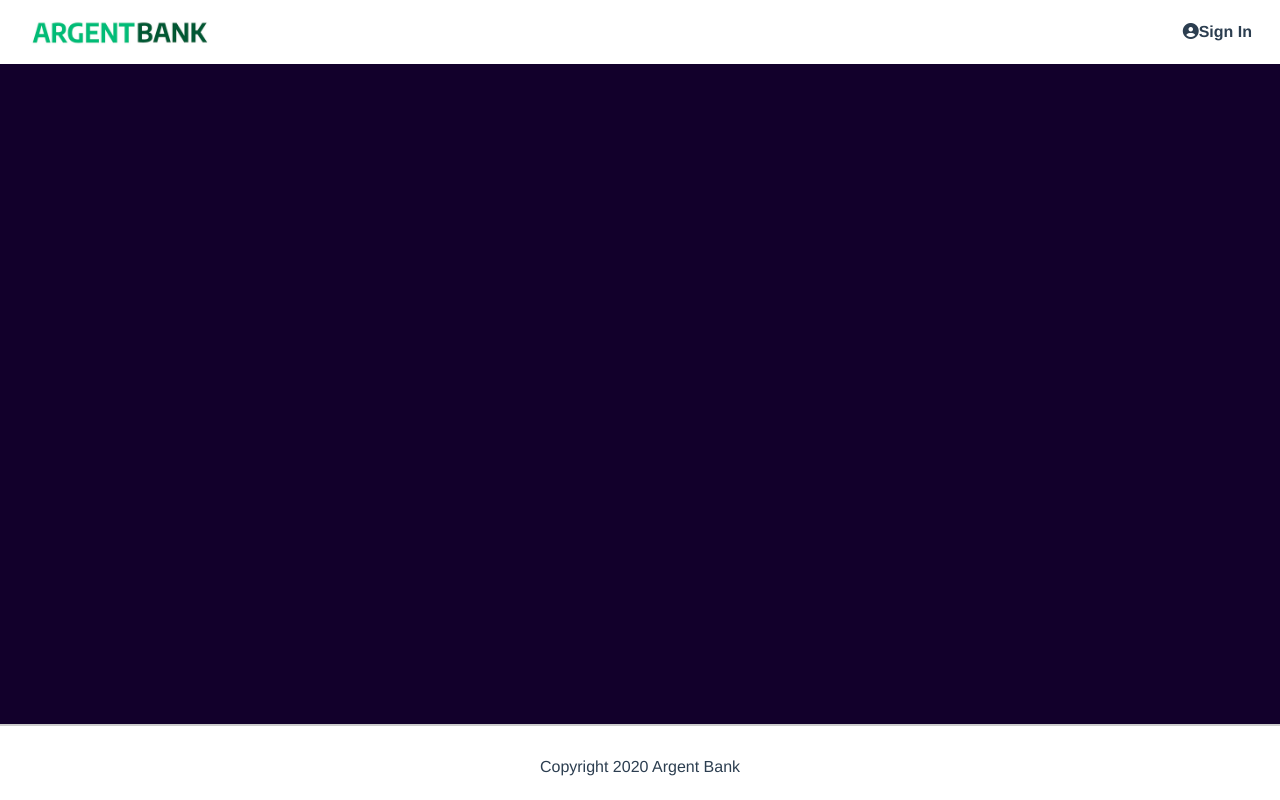
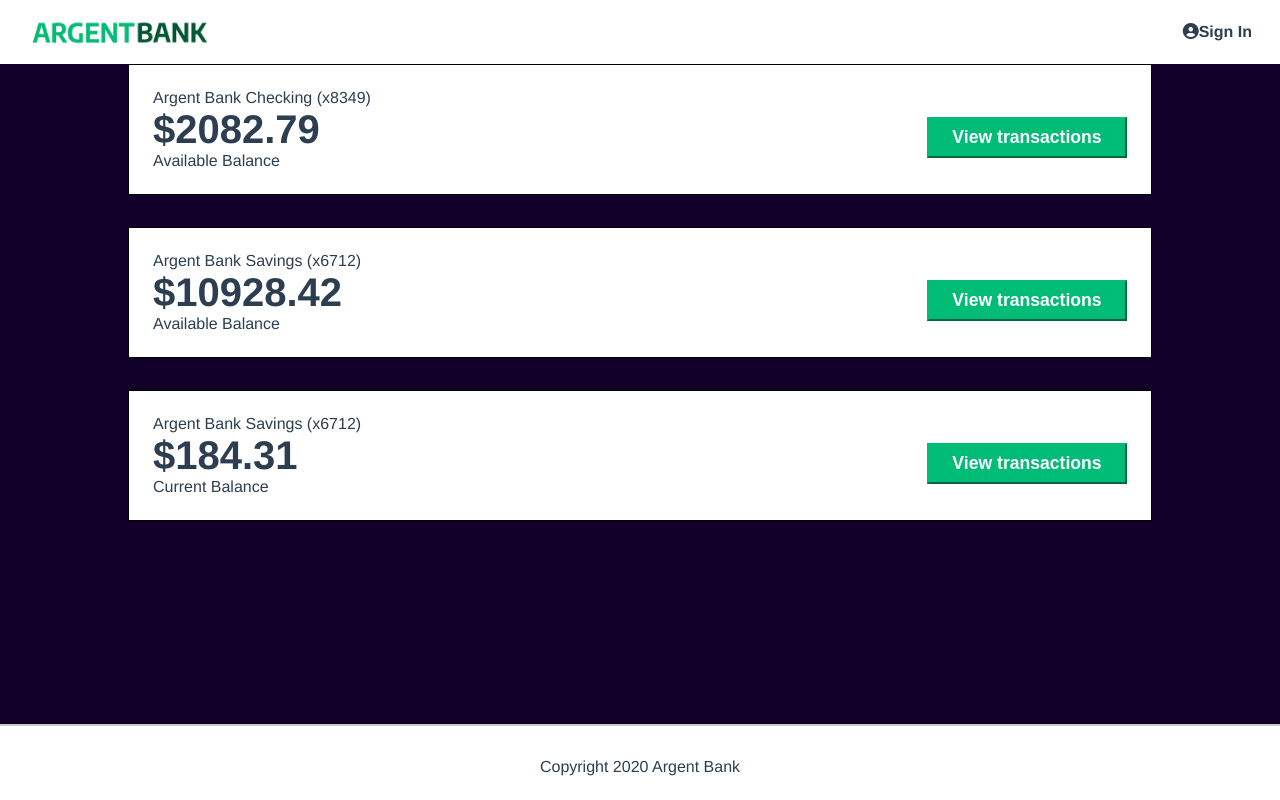
Before and after one commit to Iskandar835/Argent-Bank-, a React (Vite) app in the folder Frontend/: page /user in a window 1280 px wide. Built offline with nearby package versions, Linux system fonts and the light colour scheme.

Commit message:
Optimisation data.json/ Ajout composants Account et AllAcounts/ Affichage dynamique des comptes mis en place sur la page User/ Correction Form

```diff
--- a/Frontend/src/Data/data.json
+++ b/Frontend/src/Data/data.json
@@ -23,19 +23,19 @@
         {
             "id": 1,
             "title": "Argent Bank Checking (x8349)",
-            "cash": "$2,082.79",
+            "cash": 2082.79,
             "balance": "Available Balance"
         },
         {
             "id": 2,
             "title":"Argent Bank Savings (x6712)",
-            "cash": "$10,928.42",
+            "cash": 10928.42,
             "balance": "Available Balance"
         },
         {
             "id": 3,
             "title": "Argent Bank Savings (x6712)",
-            "cash": "$184.30",
+            "cash": 184.31,
             "balance": "Current Balance"
         }
 
--- /dev/null
+++ b/Frontend/src/components/Account.jsx
@@ -0,0 +1,26 @@
+import PropTypes from 'prop-types';
+import Button from "./Button";
+
+
+function Account ({ title, cash, balance}) {
+    return (
+        <section className="account">
+            <div className="account-content-wrapper">
+                <h3 className="account-title">{title}</h3>
+                <p className="account-amount">${cash}</p>
+                <p className="account-amount-description">{balance}</p>
+            </div>
+            <div className="account-content-wrapper cta">
+                <Button className={"transaction-button"} title={"View transactions"}/>
+            </div>
+        </section>
+    )
+};
+
+Account.propTypes = {
+    title: PropTypes.string,
+    cash: PropTypes.number,
+    balance: PropTypes.string
+};
+
+export default Account;
--- /dev/null
+++ b/Frontend/src/components/AllAcounts.jsx
@@ -0,0 +1,18 @@
+import Account from "./Account";
+import Data from "../Data/data.json";
+
+
+function AllAccounts () {
+    return (
+        <>
+            {Data.account.map((item) => (
+                <Account key={item.id}
+                title={item.title}
+                cash={item.cash}
+                balance={item.balance} />
+            ))}
+        </>
+    )
+};
+
+export default AllAccounts;
--- a/Frontend/src/components/Form.jsx
+++ b/Frontend/src/components/Form.jsx
@@ -9,7 +9,7 @@ function Form () {
             <Field For={"username"} content={"Username"} type={"text"} id={"username"}/>
             <Field For={"password"} content={"Password"} type={"password"} id={"password"}/>
             <Remember />
-            <Button className={"sign-in-button"} onclick={""} title={"Sign In"}/>
+            <Button className={"sign-in-button"} title={"Sign In"}/>
         </form>
     )
 };
--- a/Frontend/src/pages/User.jsx
+++ b/Frontend/src/pages/User.jsx
@@ -1,8 +1,11 @@
+import AllAccounts from "../components/AllAcounts";
+
 
 function User () {
     return (
         <main className="main bg-dark">
             <h2 className="sr-only">Accounts</h2>
+            <AllAccounts />
         </main>
     )
 };
```
